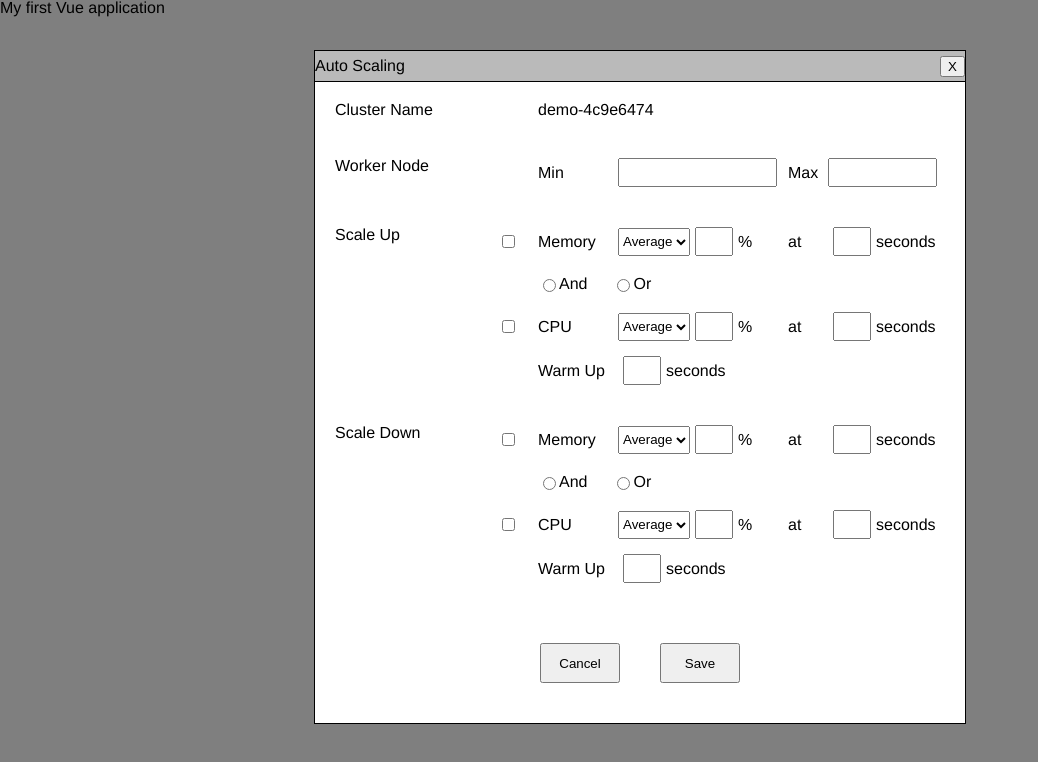
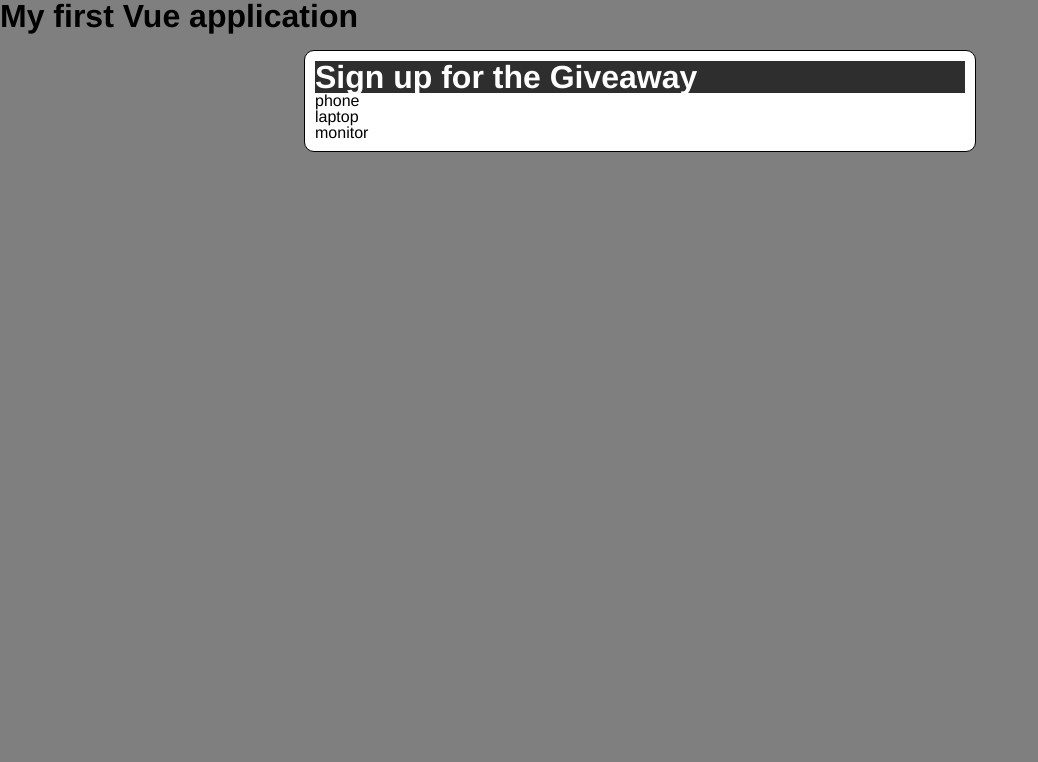
Before and after one commit to hoanglong040800/vue_firebase_app, a Vue app: page / in a window 1280 px wide. Shown: the top 762 px of the page, without its empty margins (0-1038 px from the left). Built offline with nearby package versions, Linux system fonts and the light colour scheme.

Commit message:
passing props

```diff
--- a/src/App.vue
+++ b/src/App.vue
@@ -1,158 +1,29 @@
 <template>
   <h1>{{ title }}</h1>
-  <ModalAutoScaling />
+  <Modal :title="modalTitle" :items="modalItems" :theme="modalTheme"/>
 </template>
 
 
 <script>
 import ModalAutoScaling from "./components/ModalAutoScaling";
+import Modal from "./components/Modal";
 
 export default {
   name: "App",
   data() {
     return {
       title: "My first Vue application",
+      modalTitle: "Sign up for the Giveaway",
+      modalItems: ["phone", "laptop", "monitor"],
+      modalTheme: "dark",
     };
   },
 
   components: {
     ModalAutoScaling,
+    Modal,
   },
 
   methods: {},
 };
 </script>
-
-
-<style>
-#app {
-  font-family: Avenir, Helvetica, Arial, sans-serif;
-  -webkit-font-smoothing: antialiased;
-  -moz-osx-font-smoothing: grayscale;
-}
-
-html,
-body,
-div,
-span,
-applet,
-object,
-iframe,
-h1,
-h2,
-h3,
-h4,
-h5,
-h6,
-p,
-blockquote,
-pre,
-a,
-abbr,
-acronym,
-address,
-big,
-cite,
-code,
-del,
-dfn,
-em,
-img,
-ins,
-kbd,
-q,
-s,
-samp,
-small,
-strike,
-strong,
-sub,
-sup,
-tt,
-var,
-b,
-u,
-i,
-center,
-dl,
-dt,
-dd,
-ol,
-ul,
-li,
-fieldset,
-form,
-label,
-legend,
-table,
-caption,
-tbody,
-tfoot,
-thead,
-tr,
-th,
-td,
-article,
-aside,
-canvas,
-details,
-embed,
-figure,
-figcaption,
-footer,
-header,
-hgroup,
-menu,
-nav,
-output,
-ruby,
-section,
-summary,
-time,
-mark,
-audio,
-video {
-  margin: 0;
-  padding: 0;
-  border: 0;
-  font-size: 100%;
-  font: inherit;
-  vertical-align: baseline;
-}
-/* HTML5 display-role reset for older browsers */
-article,
-aside,
-details,
-figcaption,
-figure,
-footer,
-header,
-hgroup,
-menu,
-nav,
-section {
-  display: block;
-}
-body {
-  line-height: 1;
-}
-ol,
-ul {
-  list-style: none;
-}
-blockquote,
-q {
-  quotes: none;
-}
-blockquote:before,
-blockquote:after,
-q:before,
-q:after {
-  content: "";
-  content: none;
-}
-table {
-  border-collapse: collapse;
-  border-spacing: 0;
-}
-</style>
--- /dev/null
+++ b/src/assets/css/global.css
@@ -0,0 +1,130 @@
+#app {
+  font-family: Avenir, Helvetica, Arial, sans-serif;
+  -webkit-font-smoothing: antialiased;
+  -moz-osx-font-smoothing: grayscale;
+}
+
+
+
+html,
+body,
+div,
+span,
+applet,
+object,
+iframe,
+h1,
+h2,
+h3,
+h4,
+h5,
+h6,
+p,
+blockquote,
+pre,
+a,
+abbr,
+acronym,
+address,
+big,
+cite,
+code,
+del,
+dfn,
+em,
+img,
+ins,
+kbd,
+q,
+s,
+samp,
+small,
+strike,
+strong,
+sub,
+sup,
+tt,
+var,
+b,
+u,
+i,
+center,
+dl,
+dt,
+dd,
+ol,
+ul,
+li,
+fieldset,
+form,
+label,
+legend,
+table,
+caption,
+tbody,
+tfoot,
+thead,
+tr,
+th,
+td,
+article,
+aside,
+canvas,
+details,
+embed,
+figure,
+figcaption,
+footer,
+header,
+hgroup,
+menu,
+nav,
+output,
+ruby,
+section,
+summary,
+time,
+mark,
+audio,
+video {
+  margin: 0;
+  padding: 0;
+  border: 0;
+  vertical-align: baseline;
+}
+/* HTML5 display-role reset for older browsers */
+article,
+aside,
+details,
+figcaption,
+figure,
+footer,
+header,
+hgroup,
+menu,
+nav,
+section {
+  display: block;
+}
+body {
+  line-height: 1;
+}
+ol,
+ul {
+  list-style: none;
+}
+blockquote,
+q {
+  quotes: none;
+}
+blockquote:before,
+blockquote:after,
+q:before,
+q:after {
+  content: '';
+  content: none;
+}
+table {
+  border-collapse: collapse;
+  border-spacing: 0;
+}
--- /dev/null
+++ b/src/components/Modal.vue
@@ -0,0 +1,47 @@
+<template>
+  <div class="backdrop">
+    <div class="modal">
+      <h1 :class="{ darkTheme: theme === 'dark' }">
+        {{ title }}
+      </h1>
+
+      <p v-for="(item, index) in items" :key="index">{{ item }}</p>
+    </div>
+  </div>
+</template>
+
+<script>
+export default {
+  props: ["title", "items", "theme"],
+};
+</script>
+
+
+<style scoped>
+.backdrop {
+  position: fixed;
+  width: 100%;
+  height: 100%;
+  top: 0;
+  background: rgba(0, 0, 0, 0.5);
+}
+
+.modal {
+  width: 650px;
+  margin: 50px auto;
+  padding: 10px;
+  background-color: #fff;
+  border: 1px solid #000;
+  border-radius: 10px;
+}
+
+.darkTheme {
+  color: #fff;
+  background-color: #2e2e2e;
+}
+
+.lightTheme {
+  color: #1f1f1f;
+  background-color: #eeeeee;
+}
+</style>
--- a/src/main.js
+++ b/src/main.js
@@ -1,4 +1,5 @@
 import { createApp } from 'vue'
 import App from './App.vue'
+import './assets/css/global.css'
 
 createApp(App).mount('#app')
```
